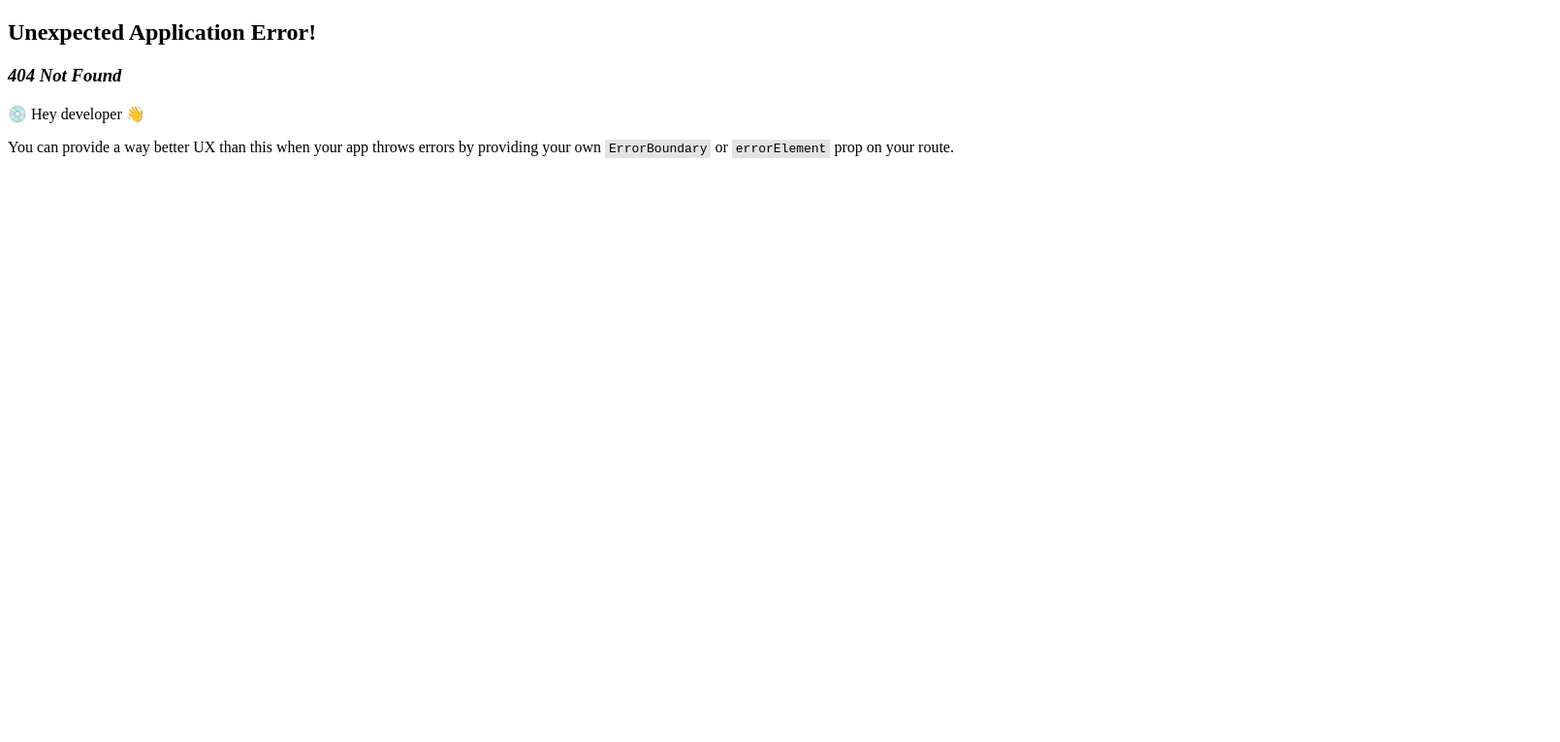
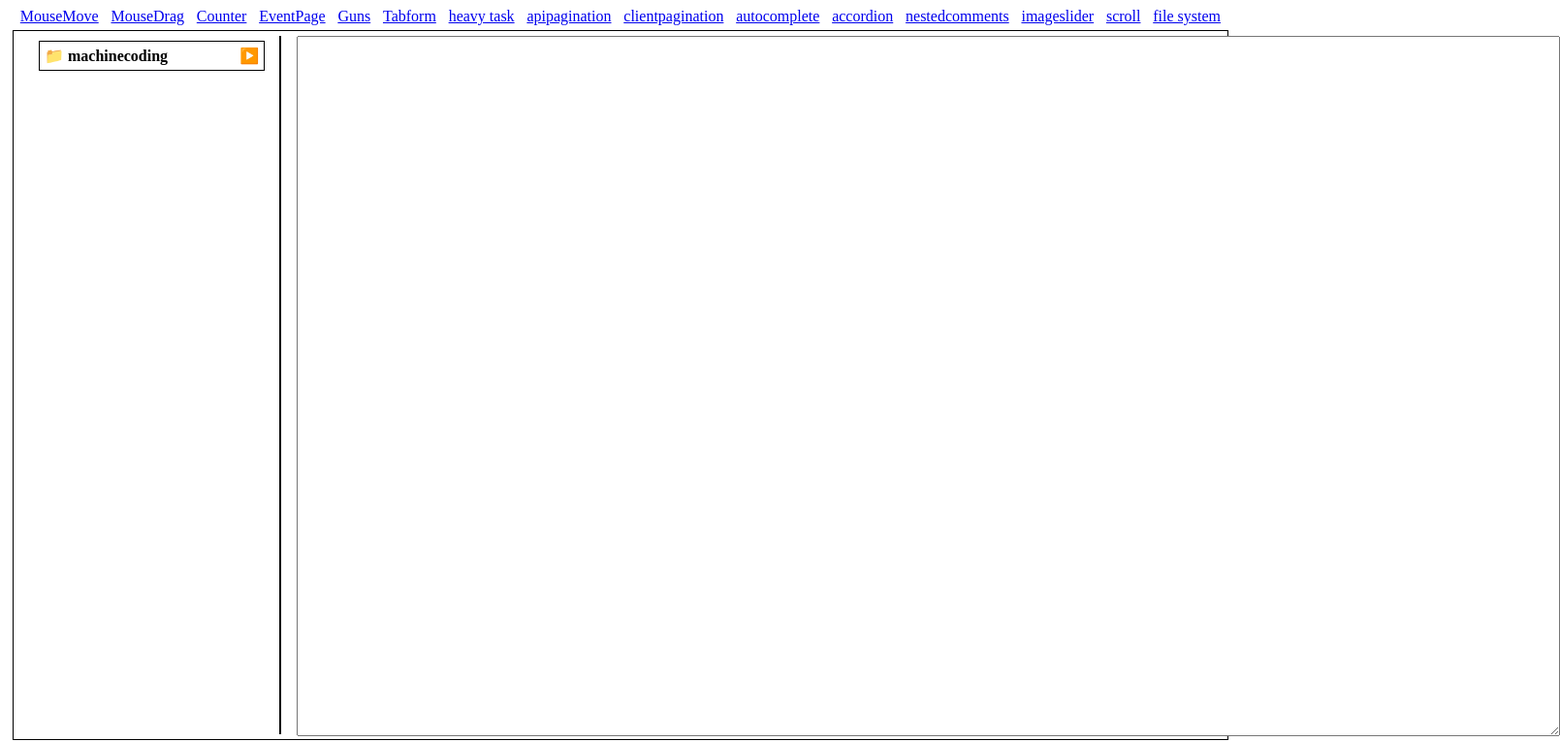
Before and after one commit to LakshmanaGottapu/MachineCoding, a React (Vite) app: page /filesystem in a window 1280 px wide. Before the commit this address had no page. Shown: the top 765 px of the page at 97% size, 1609 px wide, since content can reach past the window. Built offline with nearby package versions, Linux system fonts and the light colour scheme.

Commit message:
implemented filesystem bare bones.

```diff
--- a/src/App.tsx
+++ b/src/App.tsx
@@ -21,6 +21,7 @@ function App() {
             <NavItem><Link to='nestedcomments'>nestedcomments</Link></NavItem>
             <NavItem><Link to='imageslider'>imageslider</Link></NavItem>
             <NavItem><Link to='scroll'>scroll</Link></NavItem>
+            <NavItem><Link to='filesystem'>file system</Link></NavItem>
           </Nav>
         </Navbar.Collapse>
       </Navbar>
--- /dev/null
+++ b/src/Components/FileSystem.tsx
@@ -0,0 +1,22 @@
+import {Dispatch, MouseEvent, SetStateAction, useState, MutableRefObject} from 'react'
+import { FileType } from "../Pages/FolderPage"
+
+function FileSystem({data, level=1, setFileContent, displayIdRef}:{data:FileType, level?:number, setFileContent:Dispatch<SetStateAction<string>>, displayIdRef:MutableRefObject<number>}) {
+    const [folderOpen, setFolderOpen] = useState(false);
+    function displayContent(e:MouseEvent){
+        e.stopPropagation();
+        if(!data.isFolder && data.content!==undefined){
+            displayIdRef.current = data.id
+            setFileContent(data.content)
+        }
+    }
+    return (
+        <div style={{marginLeft: '1rem', width:`${(20-level)}vw`}} onClick={displayContent}>
+            <header onClick={()=>setFolderOpen(prev => !prev)} style={{cursor:'pointer', border:'1px solid black', margin:'5px', padding:'5px', }}> {data.isFolder ? (folderOpen ? '📂' :'📁') : '🗄️'} <strong>{data.name}</strong>{ data.isFolder && ( folderOpen ?  <span style={{float:'right'}}>🔽</span> : <span style={{float:'right'}}>▶️</span>) }</header>
+
+            {data.isFolder && folderOpen && data.items!=undefined && data.items.map((item, index) => <FileSystem key={index} data={item} level={level+1} setFileContent={setFileContent} displayIdRef={displayIdRef}/>)}
+        </div>
+    )
+}
+
+export default FileSystem
--- /dev/null
+++ b/src/Pages/FolderPage.tsx
@@ -0,0 +1,93 @@
+import {useState, useRef} from 'react';
+import FileSystem from '../Components/FileSystem';
+export type FileType = {
+    id:number, name: string, items?: FileType[], isFolder: boolean, content?: string
+}
+
+
+function FolderPage() {
+    const [fileContent, setFileContent] = useState('');
+    const displayIdRef = useRef(-1);
+    const [data, setData] = useState<FileType>({
+        id:1,
+        name: 'machinecoding',
+        isFolder: true,
+        items: [
+            {
+                id:2,
+                name: 'src',
+                isFolder: true,
+                items: [
+                    {
+                        id:8,
+                        name:'random',
+                        isFolder: true,
+                        items:[
+                            {
+                                id:3,
+                                name: 'names.txt',
+                                isFolder: false,
+                                content: 'lakshman, saikumar, naveen, prasanth, chaithanya, veena, jyothi'
+                            }
+                        ]
+                    },
+                    {
+                        id:4,
+                        name: 'phonenumbers.txt',
+                        isFolder: false,
+                        content: '8309951482, 8372836019, 8374042584, 7981812142'
+                    },
+                    {
+                        id:5,
+                        name: 'code.js',
+                        isFolder: false,
+                        content: 'java, javascript, c, c++, c#, python, golang'
+                    }
+                ]
+            },
+            {
+                id:6,
+                name: 'package.json',
+                isFolder: false,
+                content: 'react: 19'
+            },
+            {
+                id:7,
+                name: 'package-lock.json',
+                isFolder: false,
+                content: 'vite: 1.2'
+            }
+        ]
+    })
+    function handleFileInput(){
+        if(displayIdRef.current > -1){
+            const node = findNode(data, displayIdRef.current);
+            if(node != undefined){
+               node.content = fileContent;
+               setData({...data})
+            }
+        }
+    }
+    function findNode(data:FileType, id:number):FileType | undefined{
+        if(data.id == id) return data;
+        else if(data.isFolder && data.items!==undefined){
+            for(let i=0; i<data.items.length; i++){
+                const node = findNode(data.items[i], id)
+                if(node)
+                    return node;
+            }
+        }
+    }
+    return (<section style={{height: '90vh', display:"flex", border:'1px solid black', padding:'5px', margin:'5px'}}>
+        <section style={{width:'20vw', borderRight:'2px solid black', paddingRight:'1vw'}}>
+            <FileSystem data={data} setFileContent={setFileContent} displayIdRef={displayIdRef}/>
+        </section>
+        <section style={{ marginLeft:'1rem'}}>
+            <textarea name="" id="" cols={157} rows={46} onChange={(e)=>setFileContent(e.target.value)} value={fileContent} style={{padding:'15px'}} onBlur={handleFileInput}>
+            </textarea>
+        </section>
+    </section>
+    )
+}
+
+export default FolderPage;
--- a/src/main.tsx
+++ b/src/main.tsx
@@ -15,6 +15,8 @@ import Accordion from './Components/Accordion.tsx'
 import NestedComments from './Components/NestedComments.jsx'
 import Imageslider from './Pages/Imageslider.tsx'
 import ScrollAnimator from './Pages/ScrollAnimator.tsx'
+import FolderPage from './Pages/FolderPage.tsx'
+
 const router = createBrowserRouter([
     {
         path: '/',
@@ -75,6 +77,10 @@ const router = createBrowserRouter([
             {
                 path: '/scroll',
                 element: <ScrollAnimator/>
+            },
+            {
+                path: '/filesystem',
+                element: <FolderPage />
             }
         ]
     }
```
